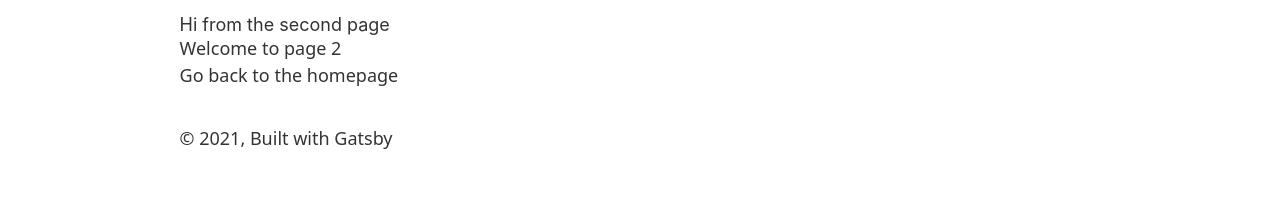
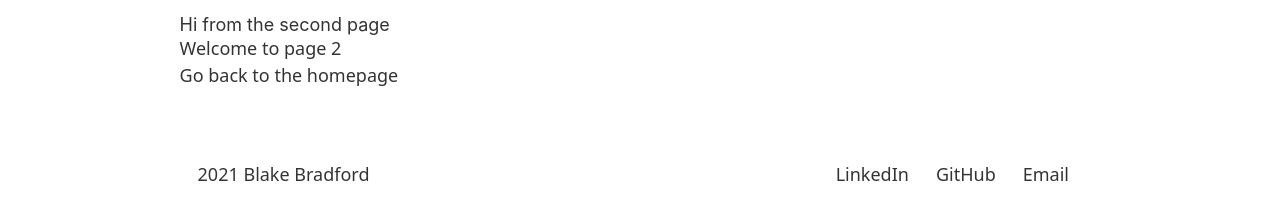
Before and after one commit to bbradforddesign/gatsby-portfolio, a Gatsby site: page /portfolio in a window 1280 px wide. Shown: the part 61-280 px from the top of the page. Built offline with nearby package versions, Linux system fonts and the light colour scheme; Gatsby itself is replaced by a stand-in of ours.

Commit message:
Created base footer

```diff
--- /dev/null
+++ b/src/components/footer.js
@@ -0,0 +1,20 @@
+import React from "react"
+
+const Footer = () => (
+  <footer class="flex justify-between inline-block p-4 mt-12">
+    <p>2021 Blake Bradford</p>
+    <ul class="flex flex-row items-center font-medium">
+      <li class="mx-3 hover:text-yellow-300">
+        <a href="/">LinkedIn</a>
+      </li>
+      <li class="mx-3 hover:text-yellow-300">
+        <a href="/">GitHub</a>
+      </li>
+      <li class="mx-3 hover:text-yellow-300">
+        <a href="/">Email</a>
+      </li>
+    </ul>
+  </footer>
+)
+
+export default Footer
--- a/src/components/layout.js
+++ b/src/components/layout.js
@@ -10,6 +10,7 @@ import PropTypes from "prop-types"
 import { useStaticQuery, graphql } from "gatsby"
 
 import Header from "./header"
+import Footer from "./footer"
 import "./layout.css"
 
 const Layout = ({ children }) => {
@@ -34,13 +35,7 @@ const Layout = ({ children }) => {
         }}
       >
         <main>{children}</main>
-        <footer style={{
-          marginTop: `2rem`
-        }}>
-          © {new Date().getFullYear()}, Built with
-          {` `}
-          <a href="https://www.gatsbyjs.com">Gatsby</a>
-        </footer>
+        <Footer />
       </div>
     </>
   )
```
